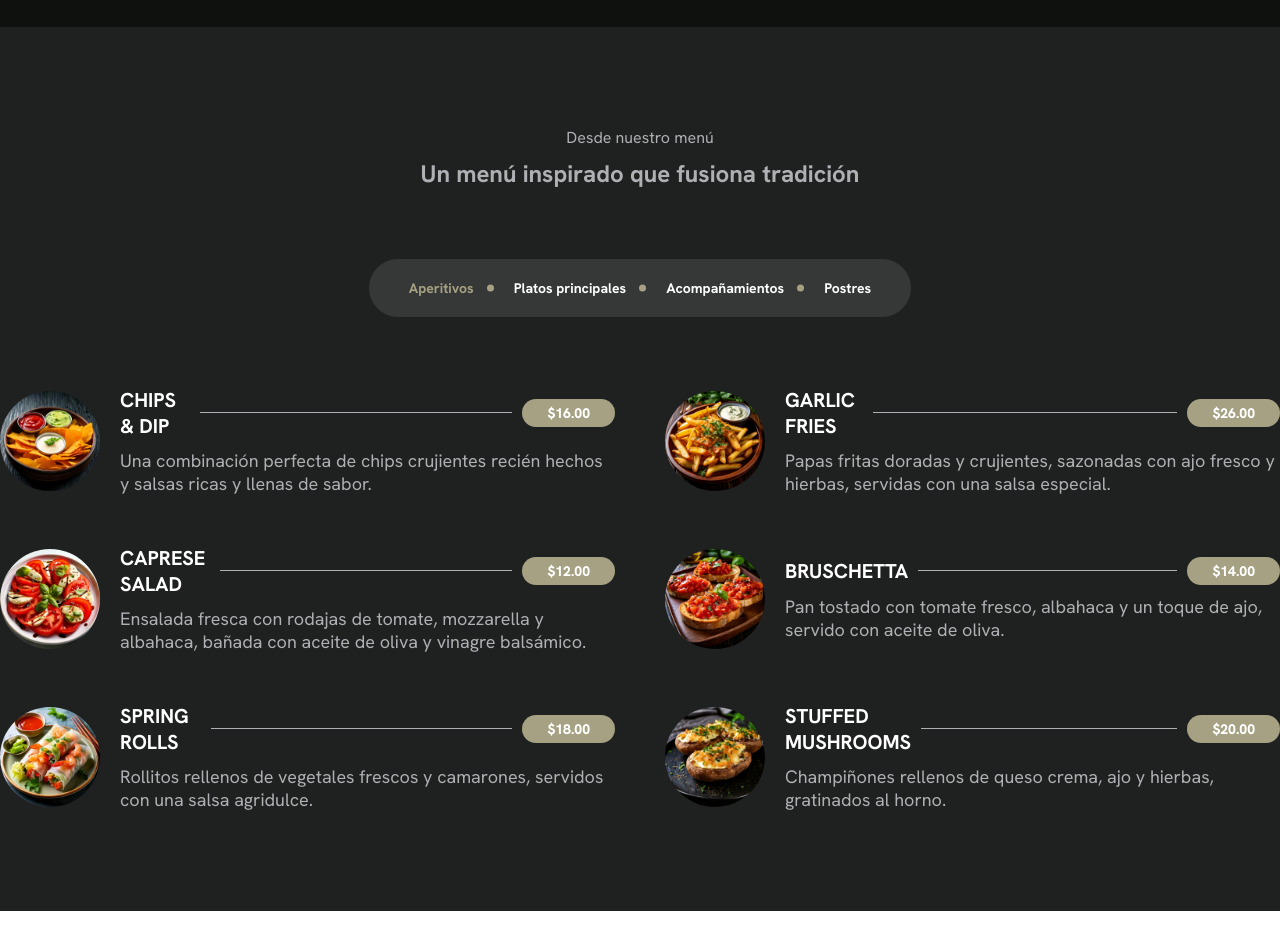
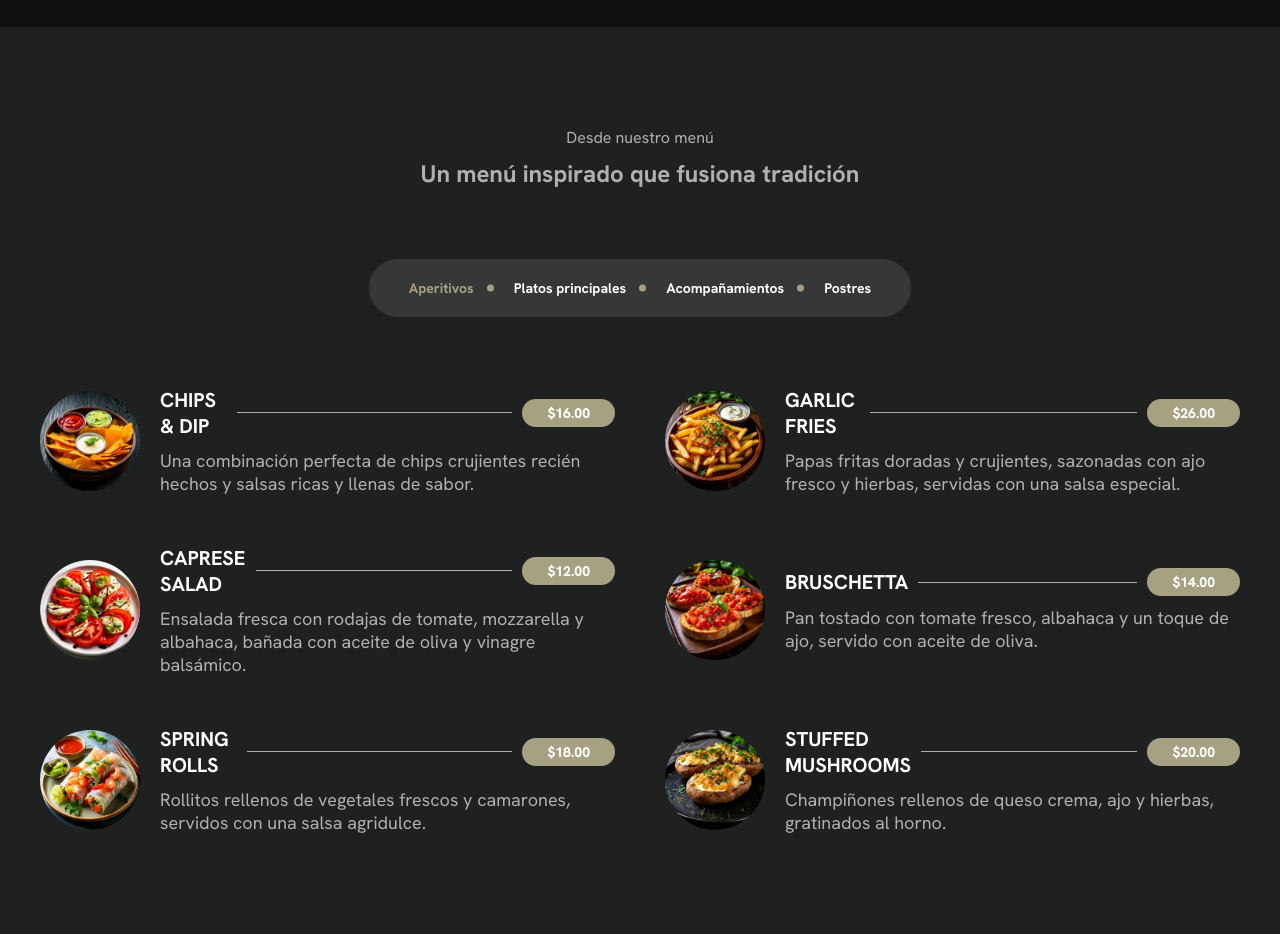
Before and after one commit to BacikDev/comidita-comedor, a plain HTML site: page index.html in a window 1280 px wide. Shown: the part 3040-3974 px from the top of the page. Before the commit the page ends 3951 px from the top, so only its background shows below. Drawn offline with Linux system fonts and the light colour scheme.

Commit message:
Section Menu Estilos Css completed

```diff
--- a/css/home.css
+++ b/css/home.css
@@ -638,6 +638,7 @@
         flex-direction: column;
         gap: 10px;
         align-items: center;
+        padding: 0 40px;
 
         h2{
             text-align: center;
@@ -718,6 +719,7 @@
                 display: flex;
                 flex-direction: column;
                 gap: 10px;
+                width: 100%;
 
                 .row{
                     display: flex;
```
